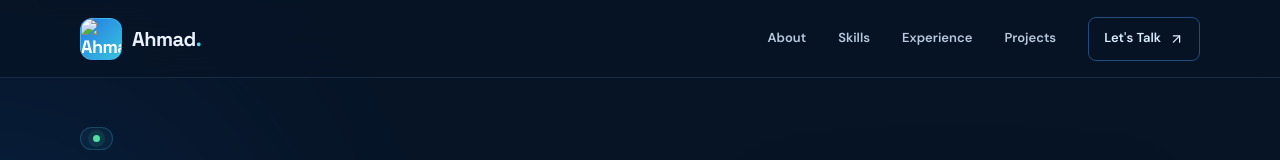
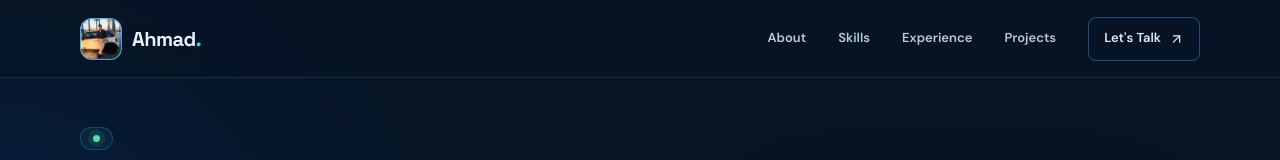
Before and after one commit to A7madBe7iry/Ahmad-Behiry-portfolio, a plain HTML site: page index.html in a window 1280 px wide. Shown: the top 160 px of the page. Drawn offline with nearby package versions, Linux system fonts and the light colour scheme; files whose address does not match are found by name.

Commit message:
Update index.html

```diff
--- a/index.html
+++ b/index.html
@@ -17,7 +17,7 @@
   <header class="header">
     <nav class="nav container">
       <a class="brand" href="#home"><img class="brand-mark brand-photo"
-     src="images/profile.jpeg.jpeg"
+     src="profile.jpeg.jpeg"
      alt="Ahmad Tarek Behiry"><span>Ahmad<span class="brand-dot">.</span></span></a>
       <button class="menu-toggle" aria-label="Toggle navigation" aria-expanded="false"><i data-lucide="menu"></i></button>
       <div class="nav-links">
```
